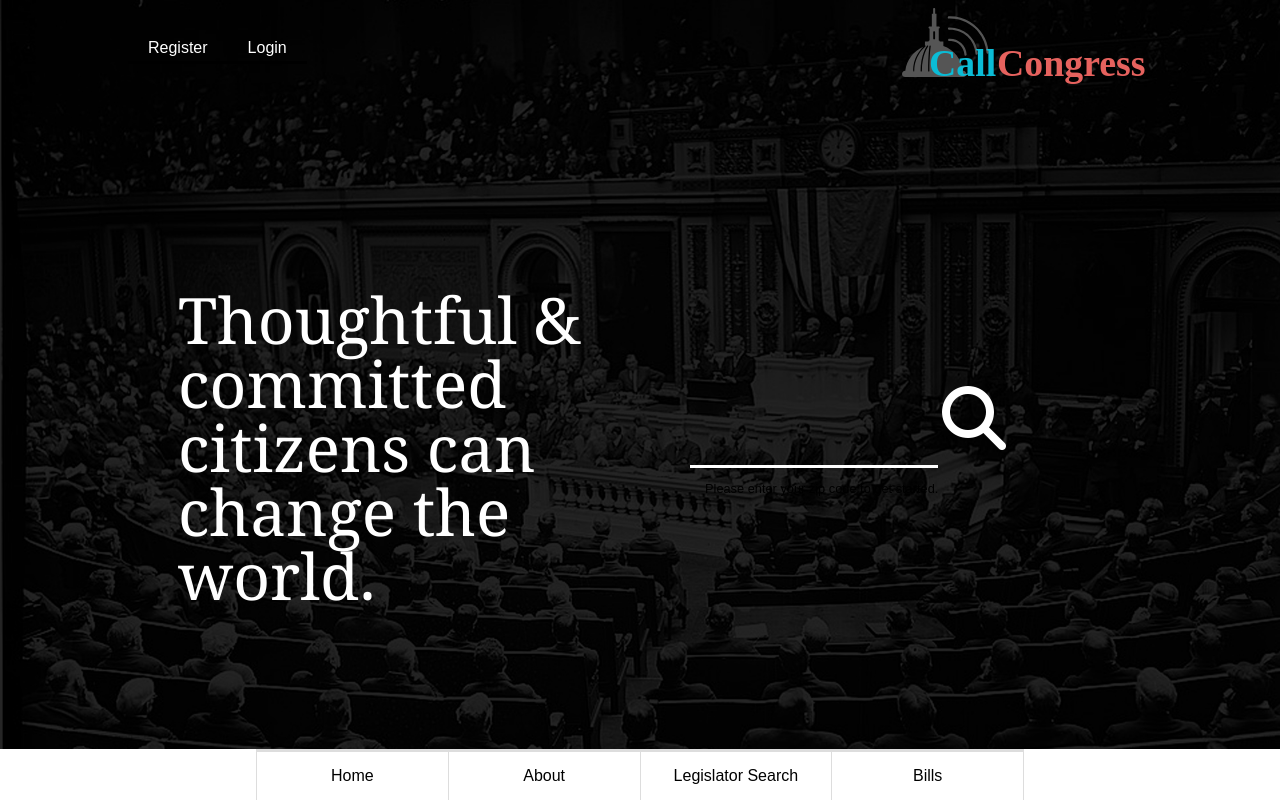
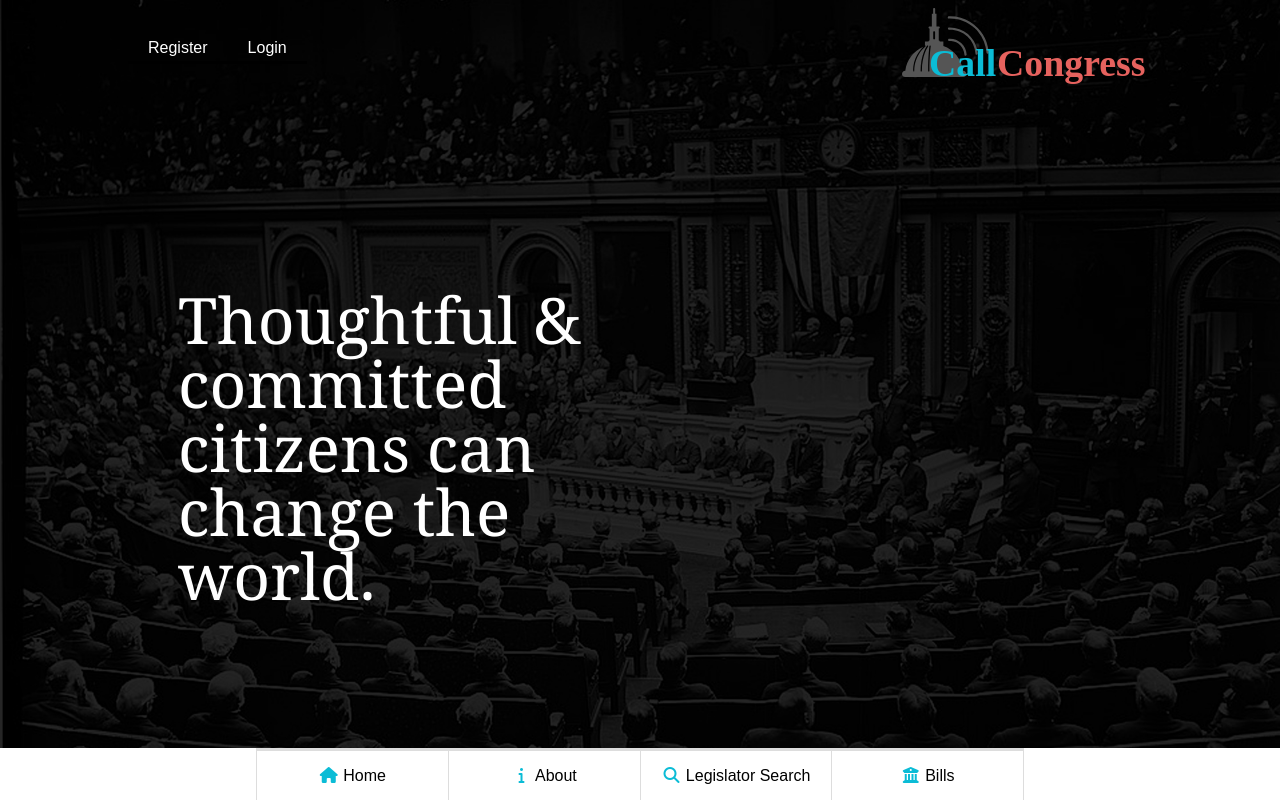
Before and after one commit to jlr7245/call_congress, a React (Create React App) app in the folder client/: page / in a window 1280 px wide. Built offline with nearby package versions, Linux system fonts and the light colour scheme.

Commit message:
morning commit

```diff
--- a/client/src/app-partials/Footer.jsx
+++ b/client/src/app-partials/Footer.jsx
@@ -7,10 +7,10 @@ class Footer extends React.Component {
     return (
       <footer>
         <ul className='footer-nav'>
-          <li><Link to='/'>Home</Link></li>
-          <li><Link to='/about'>About</Link></li>
-          <li><Link to='/search'>Legislator Search</Link></li>
-          <li><Link to='/bills'>Bills</Link></li>
+          <li><Link to='/'><i className='fa fa-home fa-fw D'></i> Home</Link></li>
+          <li><Link to='/about'><i className='fa fa-info fa-fw D'></i> About</Link></li>
+          <li><Link to='/search'><i className='fa fa-search fa-fw D'></i> Legislator Search</Link></li>
+          <li><Link to='/bills'><i className='fa fa-university fa-fw D'></i> Bills</Link></li>
         </ul>
       </footer>
     )
--- a/client/src/pages/Home.jsx
+++ b/client/src/pages/Home.jsx
@@ -31,10 +31,10 @@ class Home extends React.Component {
           <h1>{this.state.currentQuote}</h1>
         </div>
         <div className='right'>
-          <form className='initialinput' /*onSubmit={(e) => this.props.getInput(e)}*/>
-            <input name='zip' type='number' required /> <button type='submit'><i className='fa fa-search fa-4x'></i></button>
+          {/* <form className='initialinput' >
+            <input name='zip' hidden type='number' required /> <button type='submit'><i className='fa fa-search fa-4x'></i></button>
             <p className='ziplabel'>Please enter your zip code to get started.</p>
-          </form>
+          </form> */}
         </div>
         { this.state.authRoute ? <Auth closeModal={this.props.closeModal} stage={this.props.stage} handleLogin={this.props.handleLogin} handleRegister={this.props.handleRegister} /> : '' }
       </div>
```
Also changed, not shown: 6 other files (tests, documents, lock files or other folders).
